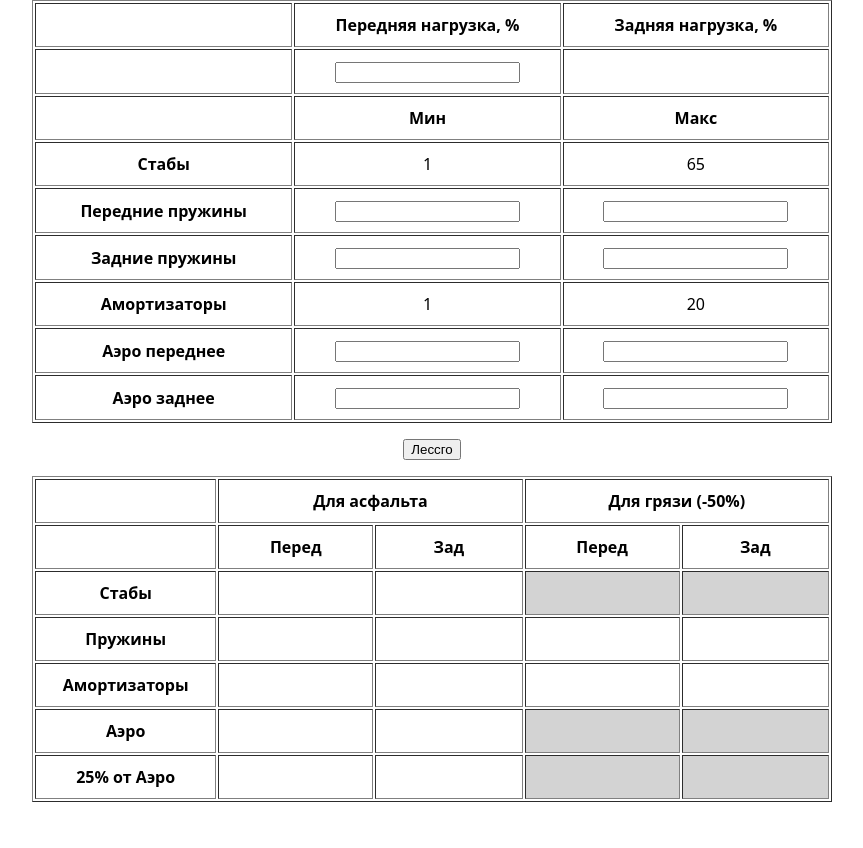
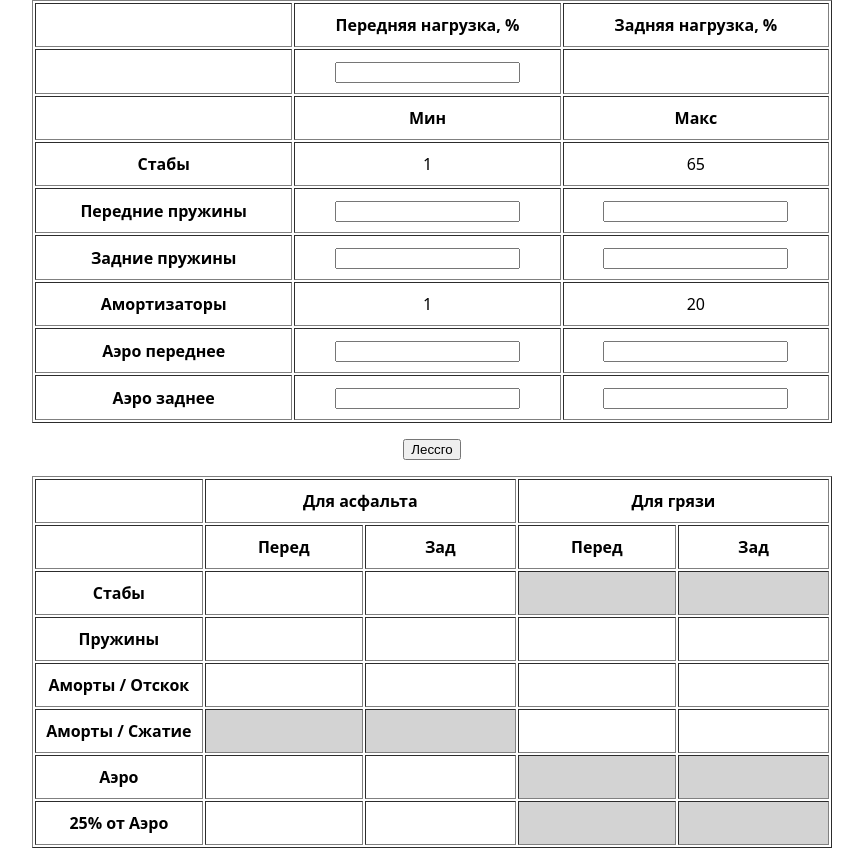
Before and after one commit to th3r1ko/forzaTuning, a plain HTML site: page index.html in a window 1280 px wide. Shown: the whole page, without its empty margins (208-1071 px from the left). Before the commit the page ends 802 px from the top, so only its background shows below. Drawn offline with Linux system fonts and the light colour scheme.

Commit message:
Add files via upload

```diff
--- a/index.html
+++ b/index.html
@@ -62,7 +62,7 @@
                <tr>
                     <th></th>
                     <th colspan="2">Для асфальта</th>
-                    <th colspan="2">Для грязи (-50%)</th>
+                    <th colspan="2">Для грязи</th>
                </tr>
                <tr>
                     <th></th>
@@ -86,11 +86,18 @@
                     <td id="output-gryazZadPruzhini"></td>
                </tr>
                <tr>
-                    <th>Амортизаторы</th>
+                    <th>Аморты / Отскок</th>
                     <td id="output-perAmorti"></td>
                     <td id="output-zadAmorti"></td>
                     <td id="output-gryazPerAmorti"></td>
                     <td id="output-gryazZadAmorti"></td>
+               </tr>
+               <tr>
+                    <th>Аморты / Сжатие</th>
+                    <td class="colorLightGray"></td>
+                    <td class="colorLightGray"></td>
+                    <td id="output-gryazPerBump"></td>
+                    <td id="output-gryazZadBump"></td>
                </tr>
                <tr>
                     <th>Аэро</th>
@@ -104,7 +111,7 @@
                     <td id="output-25%PerAero"></td>
                     <td id="output-25%ZadAero"></td>
                     <td class="colorLightGray"></td>
-                    <td class="colorLightGray"></td>
+                    <td class="colorLightGray"></td=>
                </tr>
           </table>
 
--- a/index.js
+++ b/index.js
@@ -38,8 +38,11 @@ function Calculate() {
 
      let outputGryazPerPruzhini = (outputPerPruzhini - perPruzhiniMin) * 0.5 + perPruzhiniMin;
      let outputGryazZadPruzhini = (outputZadPruzhini - zadPruzhiniMin) * 0.5 + zadPruzhiniMin;
+
      let outputGryazPerAmorti = (outputPerAmorti - amortiMin) * 0.5 + amortiMin;
      let outputGryazZadAmorti = (outputZadAmorti - amortiMin) * 0.5 + amortiMin;
+     let outputGryazPerBump = outputGryazPerAmorti / 1.6;
+     let ouputGryazZadBump = outputGryazZadAmorti / 1.6;
 
      if (perNagruzka > outputZadNagruzka) {
           if (perAeroMax > zadAeroMax) {
@@ -113,4 +116,6 @@ function Calculate() {
           outputGryazZadPruzhini.toFixed(1);
      document.getElementById("output-gryazPerAmorti").innerHTML = outputGryazPerAmorti.toFixed(1);
      document.getElementById("output-gryazZadAmorti").innerHTML = outputGryazZadAmorti.toFixed(1);
+     document.getElementById("output-gryazPerBump").innerHTML = outputGryazPerBump.toFixed(1);
+     document.getElementById("output-gryazZadBump").innerHTML = ouputGryazZadBump.toFixed(1);
 }
--- a/style.css
+++ b/style.css
@@ -1,9 +1,5 @@
 * {
      box-sizing: border-box;
-}
-
-body {
-     font-family: system-ui, -apple-system, BlinkMacSystemFont, 'Segoe UI', Roboto, Oxygen, Ubuntu, Cantarell, 'Open Sans', 'Helvetica Neue', sans-serif;
 }
 
 body {
@@ -14,6 +10,9 @@ body {
      flex-direction: column;
      justify-content: center;
      align-items: center;
+
+     font-family: system-ui, -apple-system, BlinkMacSystemFont, "Segoe UI", Roboto, Oxygen, Ubuntu,
+          Cantarell, "Open Sans", "Helvetica Neue", sans-serif;
 }
 
 input {
```
